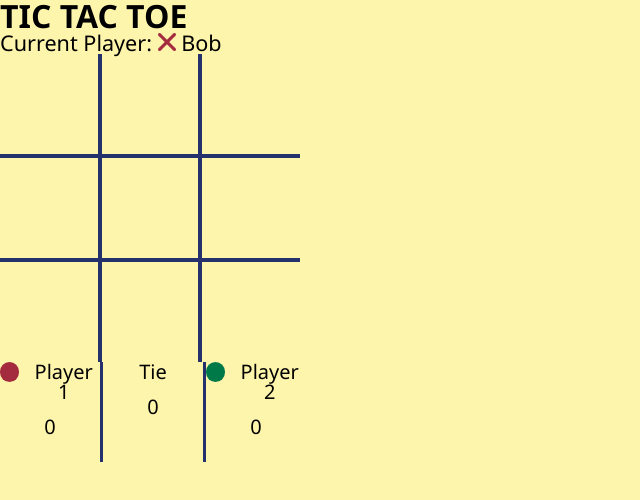
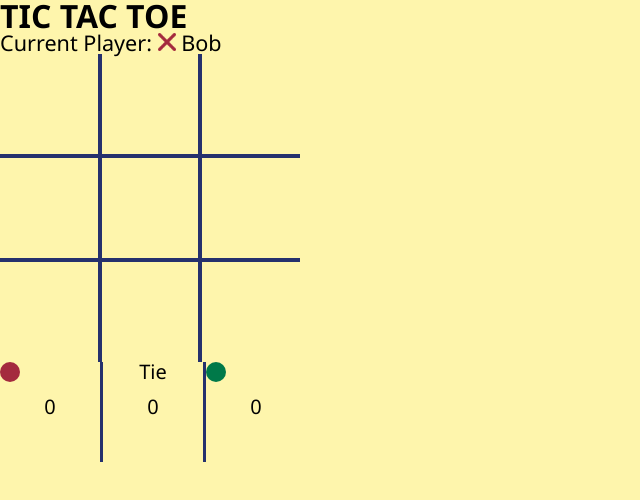
Before and after one commit to HamnaIshaq/tic-tac-toe-app, a plain HTML site: page index.html in a window 1280 px wide. Shown: the whole page, without its empty margins (0-640 px from the left). Drawn offline with Linux system fonts and the light colour scheme.

Commit message:
Remove player name in score board

```diff
--- a/index.html
+++ b/index.html
@@ -39,7 +39,7 @@
         <div>
           <div class="score">
             <span class="circle player-1-circle"></span>
-            <h3 class="player">player 1</h3>
+            <h3 class="player player-1-name"></h3>
           </div>
           <p class="player-1-score ">0</p>
         </div>
@@ -50,7 +50,7 @@
         <div>
           <div class="score">
             <span class="circle player-2-circle"></span>
-            <h3 class="player">player 2</h3>
+            <h3 class="player player-2-name"></h3>
           </div>
           <p class="player-2-score">0</p>
         </div>
```
